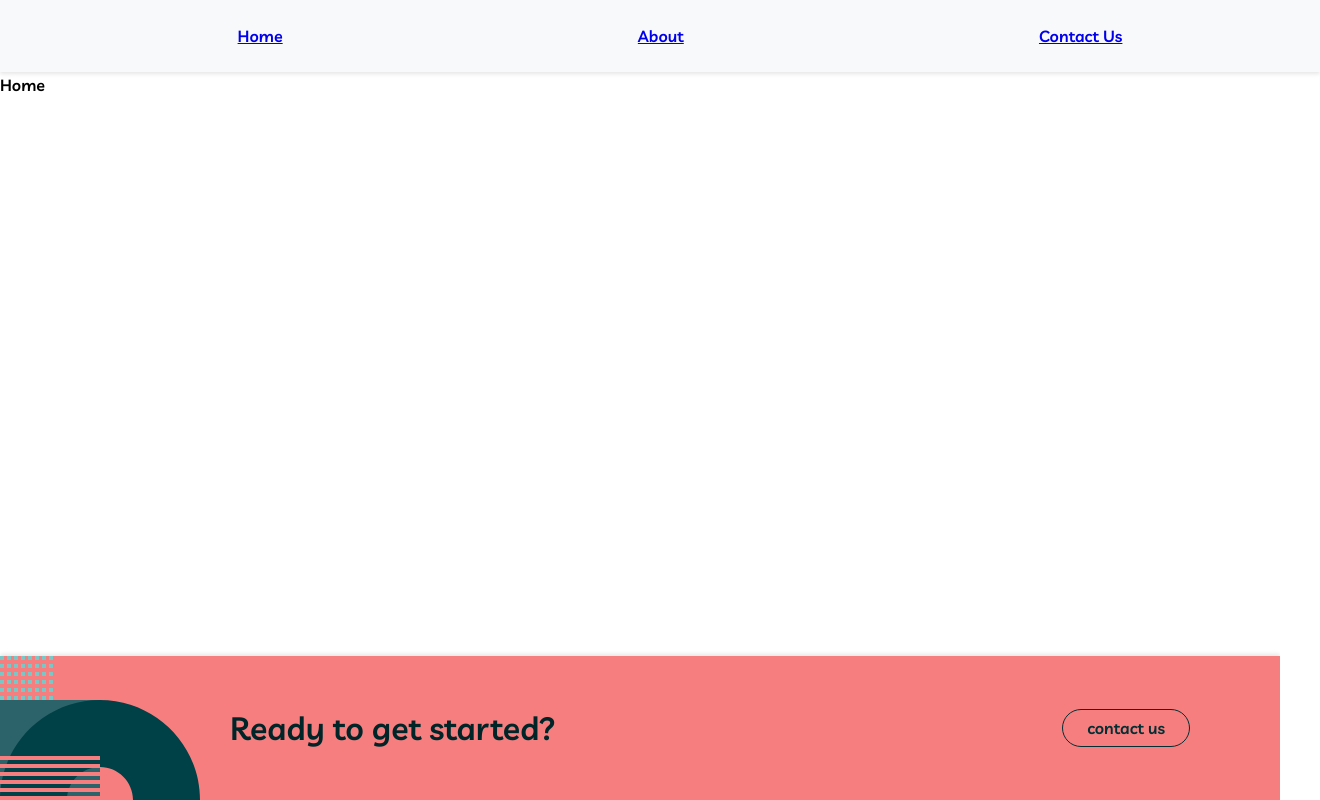
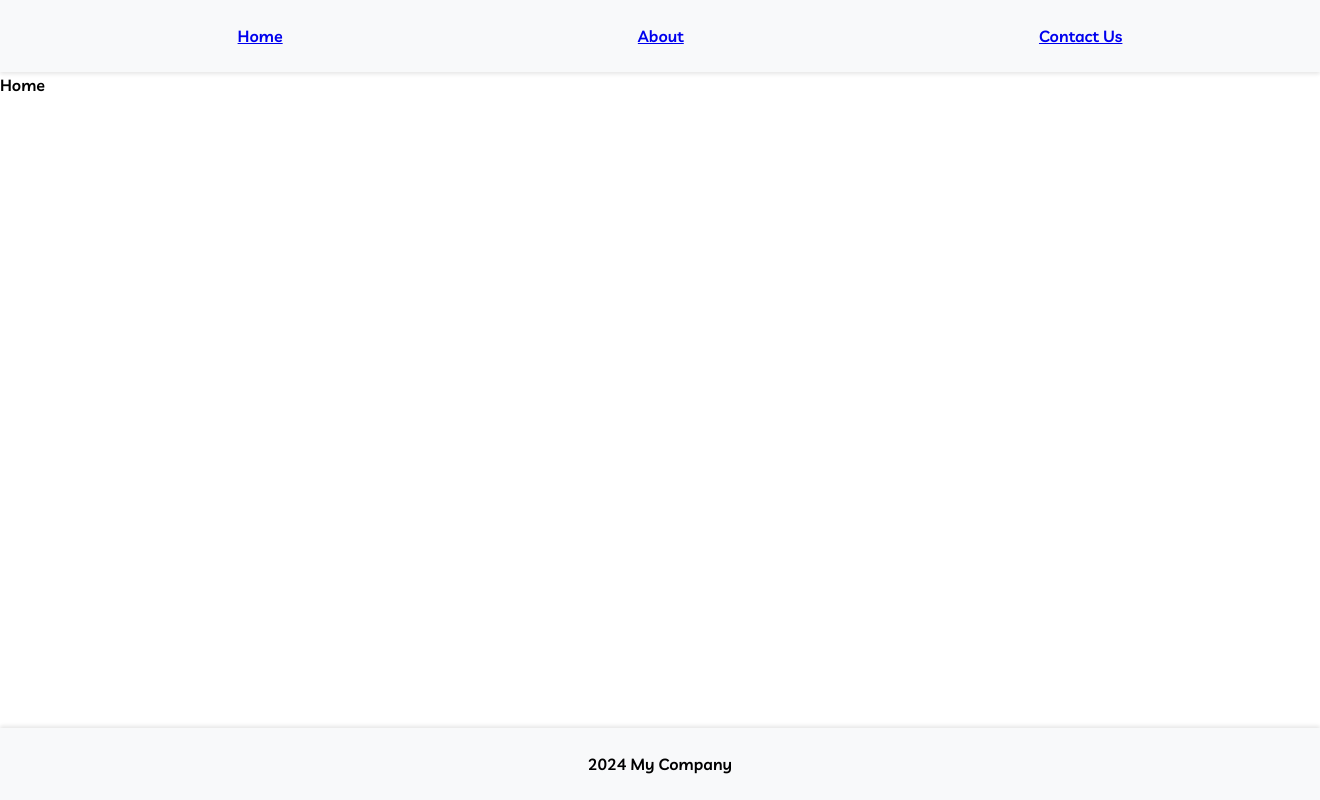
Before and after one commit to poulami-saha/Global-Code-Queens-MyTeam-Website, a React (Create React App) app: page / in a window 1280 px wide. Shown: the whole page, 1320 px wide, since content can reach past the window. Built offline with nearby package versions, Linux system fonts and the light colour scheme.

Commit message:
Revert "added text content to HeroFooter component and some module css. Foote…"

```diff
--- a/src/components/Footer/Footer.jsx
+++ b/src/components/Footer/Footer.jsx
@@ -1,12 +1,9 @@
 import React from 'react';
 import styles from './Footer.module.css';
-import HeroFooter from './HeroFooter';
-
-
 const Footer = () => {
   return (
     <footer className={styles.footer}>
-       <HeroFooter/>
+      <p>2024 My Company</p>
     </footer>
   );
 };
--- a/src/components/Footer/Footer.module.css
+++ b/src/components/Footer/Footer.module.css
@@ -1,49 +1,9 @@
 .footer {
-  position: relative;
+    background-color: #f8f9fa;
+    padding: 10px 20px;
     box-shadow: 0 -2px 4px rgba(0, 0, 0, 0.1);
     width: 100%;
     bottom: 0;
     left: 0;
     text-align: center;
   }
-
-
-  /* HeroFooter Syles */
-
-  .footerContent {
-
-       background-color: #F67E7E;
-       display: flex;
-       align-content: center;
-
-  }
-
-  .footerText {
-    display: flex;
-    align-items: center;
-    justify-content: space-between;
-    width: 75%;
-    text-align: center;
-     padding: 20px 30px;
-  }
-
-
-
-  .footerText h2 {
-    color: #002529;
-    font-size: 2rem;
-
-  }
-
-
-
-  .btn button {
-    padding: 0.5rem 1.5rem;
-    background-color: transparent;
-    border: 1px solid #012F34;
-    border-radius: 25px;
-    color: #012F34;
-    cursor: pointer;
-    font-size: 1rem;
-
-  }
--- a/src/components/Footer/HeroFooter.jsx
+++ /dev/null
@@ -1,22 +0,0 @@
-import React from 'react'
-import styles from './Footer.module.css'
-import footerImage from '../../assets/bg-pattern-home-6-about-5.svg'
-import Link from 'react'
-
-function HeroFooter() {
-    return (
-        <div className={styles.footerContent}>
-       <img src={footerImage} alt="" className="footerImg" />
-            <div className={styles.footerText}>
-                <h2>Ready to get started?</h2>
-
-                <div className={styles.btn}>
-                    <button>contact us</button>
-                </div>
-            </div>
-
-        </div>
-    )
-}
-
-export default HeroFooter
```
Also changed, not shown: src/components/Footer/SubFooter.jsx (deleted).
